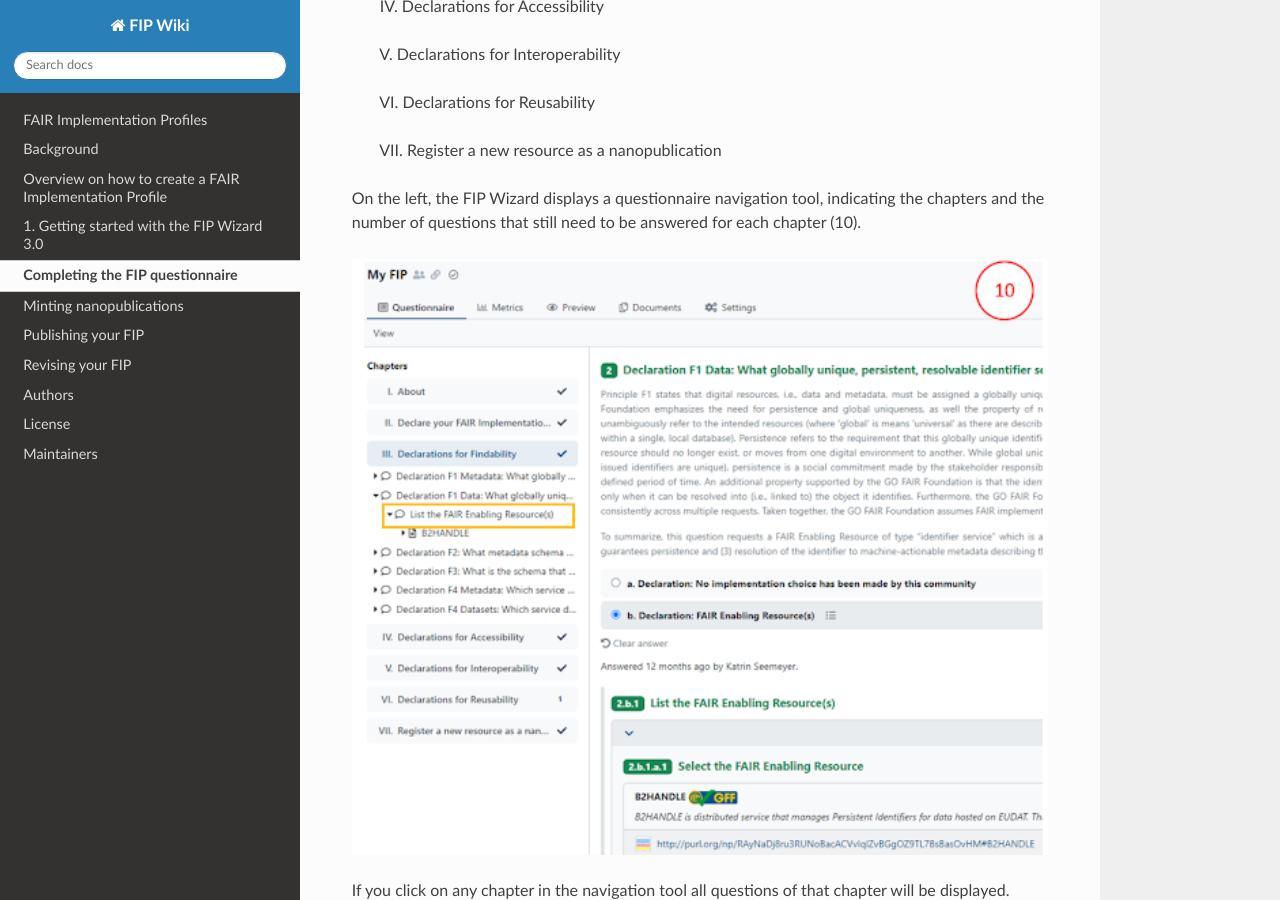
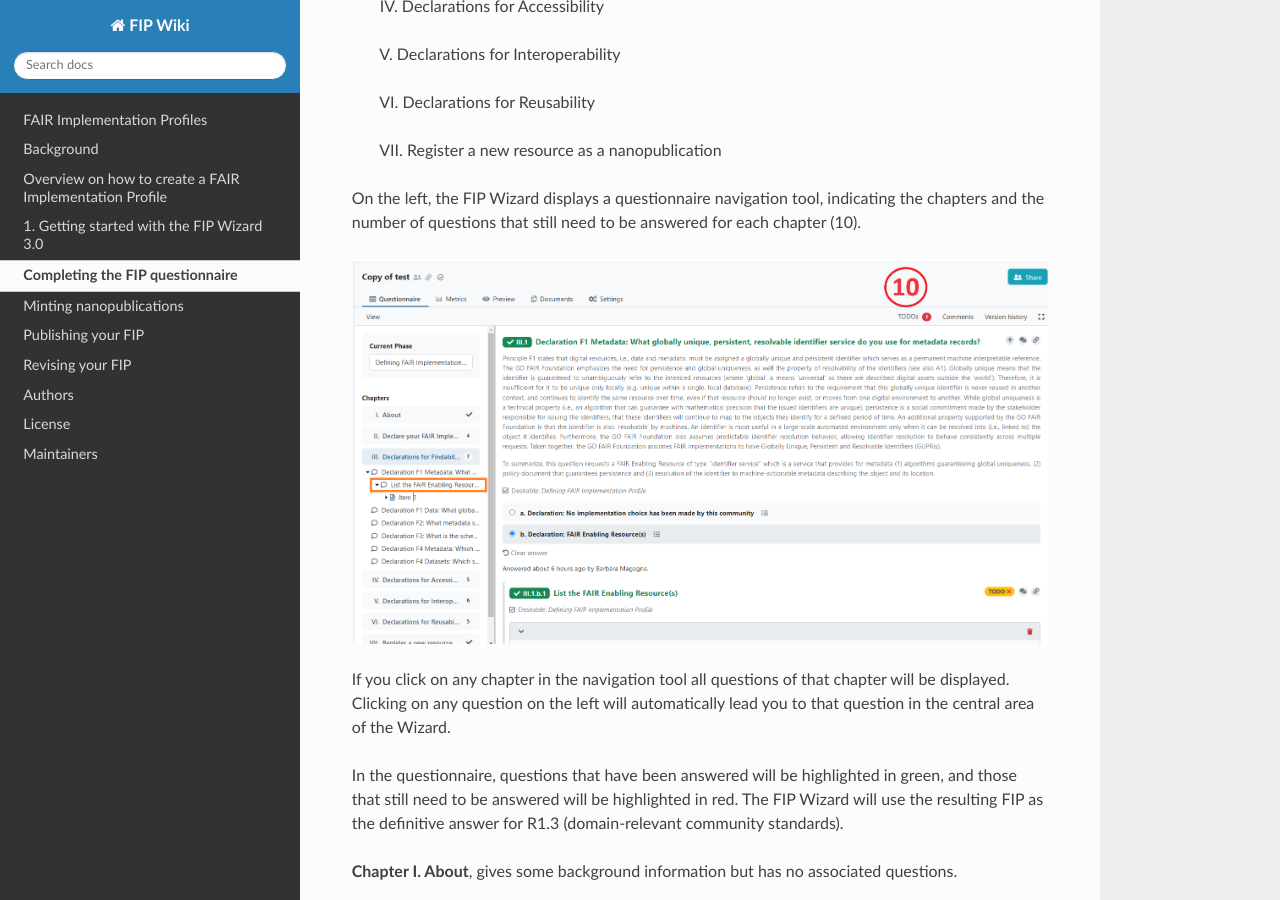
Before and after one commit to gofair-foundation/fip, a Sphinx documentation site: the page built from docs/CompletingQuestionnaire.md, in a window 1280 px wide and 900 px high, scrolled down 381 px. Built offline with Sphinx 7.4.7 and the Read the Docs theme 2.0.0, drawn with Linux system fonts in a browser that asks for light colours.

Commit message:
CompletingQuestionnaire.md

```diff
--- a/docs/CompletingQuestionnaire.md
+++ b/docs/CompletingQuestionnaire.md
@@ -18,7 +18,7 @@
 
 On the left, the FIP Wizard displays a questionnaire navigation tool, indicating the chapters and the number of questions that still need to be answered for each chapter (10).
 
-<p align="left"><img src="./_static/img/fipwug_ch2_img10.png" width="100%"></p>
+<p align="left"><img src="./_static/img/10.png" width="100%"></p>
 
 If you click on any chapter in the navigation tool all questions of that chapter will be displayed. Clicking on any question on the left will automatically lead you to that question in the central area of the Wizard.
 
@@ -38,7 +38,7 @@
 
 4. End date of the validity of the FIP. It may be the case that an explicit end date has yet to be specified by your community, in this case answer with "December 31 2050".
 
-<p align="left"><img src="./_static/img/fipwug_ch2_img12.png" width="100%"></p>
+<p align="left"><img src="./_static/img/11.png" width="100%"></p>
 
 The F, A, I and R chapters have a series of questions that follow the same format. The explanatory help text throughout these chapters builds upon [Jacobsen et al (2020) “FAIR Principles: Interpretations and Implementation Considerations”](https://direct.mit.edu/dint/article/2/1-2/10/10017/FAIR-Principles-Interpretations-and-Implementation) and reflects also the GO FAIR Foundation’s interpretations which can be accessed at the GO FAIR Foundation’s website: https://www.gofair.foundation/interpretation. This link should help you to understand precisely what type of FAIR Enabling Resource (FER) is being asked for in each case, and for what purpose. Note, in most cases, identical questions are repeated specifically addressing that issue for both data and metadata. In total, there are 12 different FER types, but a FER might be of more than one type (a metadata scheme can also include provenance information and therefore be a FER for F2 and R1.2).
 
@@ -50,15 +50,15 @@
 
 - In case your community is in control of the resource and plans to FAIRify it, choose **Declaration: FAIR Enabling Resource(s)**, and define that you are going to use it in future (see below).
 
-<p align="left"><img src="./_static/img/fipwug_ch2_img13.png" width="100%"></p>
+<p align="left"><img src="./_static/img/12.png" width="100%"></p>
 
 If your community uses a resource that has some level of FAIRness, then click option **b.** and add (declare) the FAIR Enabling Resource (or a list of resources) by clicking the **+Add** button (13).
 
-<p align="left"><img src="./_static/img/fipwug_ch2_img14.png" width="100%"></p>
+<p align="left"><img src="./_static/img/13.png" width="100%"></p>
 
 - The questionnaire asks you to select (from the drop-down list) a FER for that particular FAIR Principle (14).
 
-<p align="left"><img src="./_static/img/fipwug_ch2_img15.png" width="100%"></p>
+<p align="left"><img src="./_static/img/14.png" width="100%"></p>
 
   Note: those items in the list that are marked with the GFF qualification logo are quality-checked by the GO FAIR team
 
```
